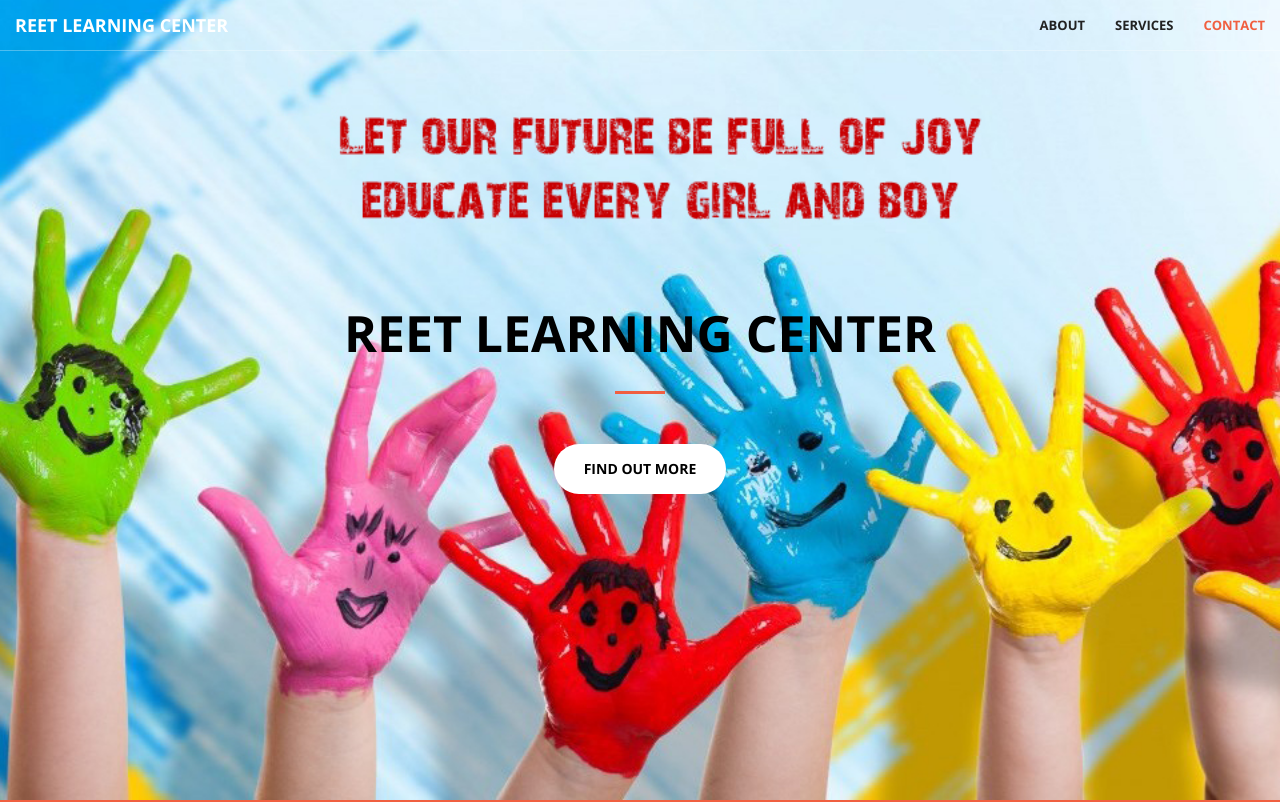
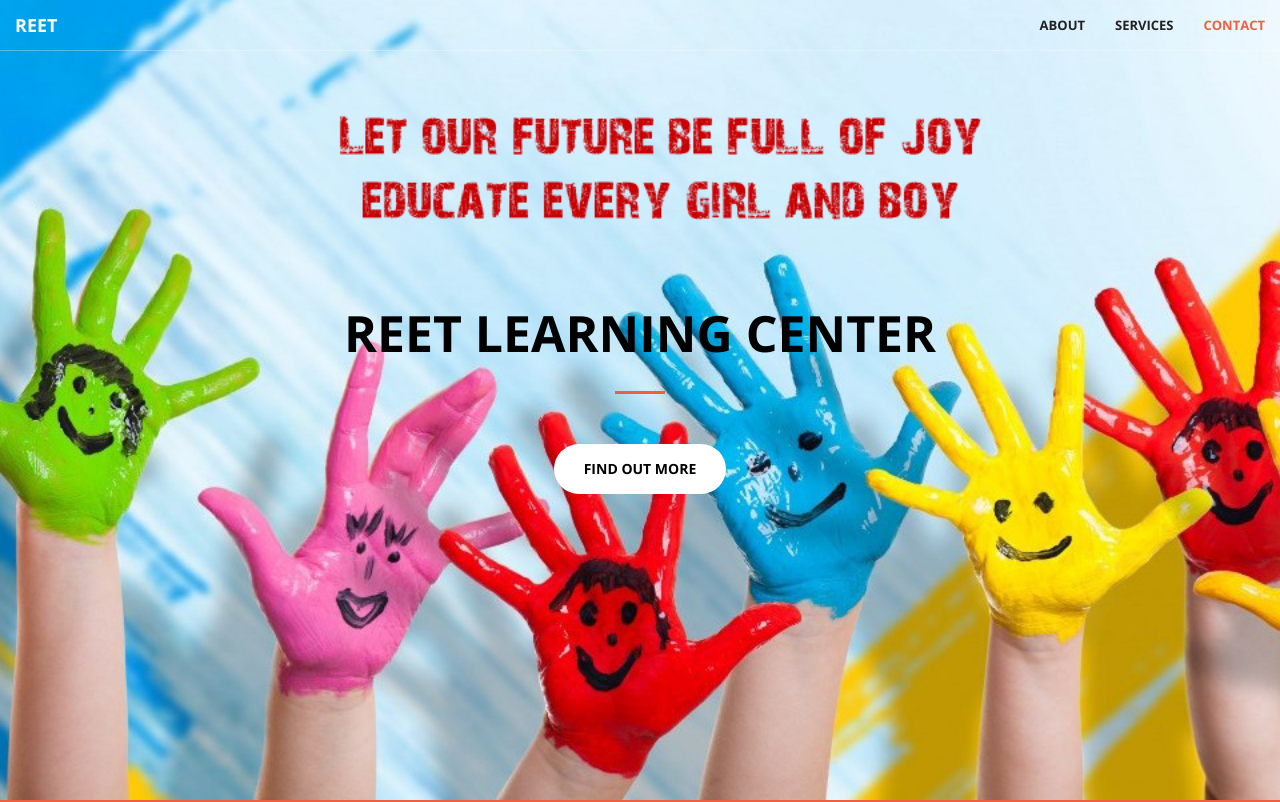
Before and after one commit to reetlearningcenter/reetlearningcenter.github.io, a website: page index.html in a window 1280 px wide. Shown: the top 802 px of the page. Drawn offline with nearby package versions, Linux system fonts and the light colour scheme.

Commit message:
Change brand name

```diff
--- a/index.html
+++ b/index.html
@@ -9,7 +9,7 @@
     <meta name="description" content="">
     <meta name="author" content="">
 
-    <title>Creative - Start Bootstrap Theme</title>
+    <title>Reet</title>
 
     <!-- Bootstrap Core CSS -->
     <link href="vendor/bootstrap/css/bootstrap.min.css" rel="stylesheet">
@@ -68,7 +68,7 @@
                 <button type="button" class="navbar-toggle collapsed" data-toggle="collapse" data-target="#bs-example-navbar-collapse-1">
                     <span class="sr-only">Toggle navigation</span> Menu <i class="fa fa-bars"></i>
                 </button>
-                <a class="navbar-brand page-scroll" href="#page-top">Reet Learning Center</a>
+                <a class="navbar-brand page-scroll" href="#page-top">Reet</a>
             </div>
 
             <!-- Collect the nav links, forms, and other content for toggling -->
```
